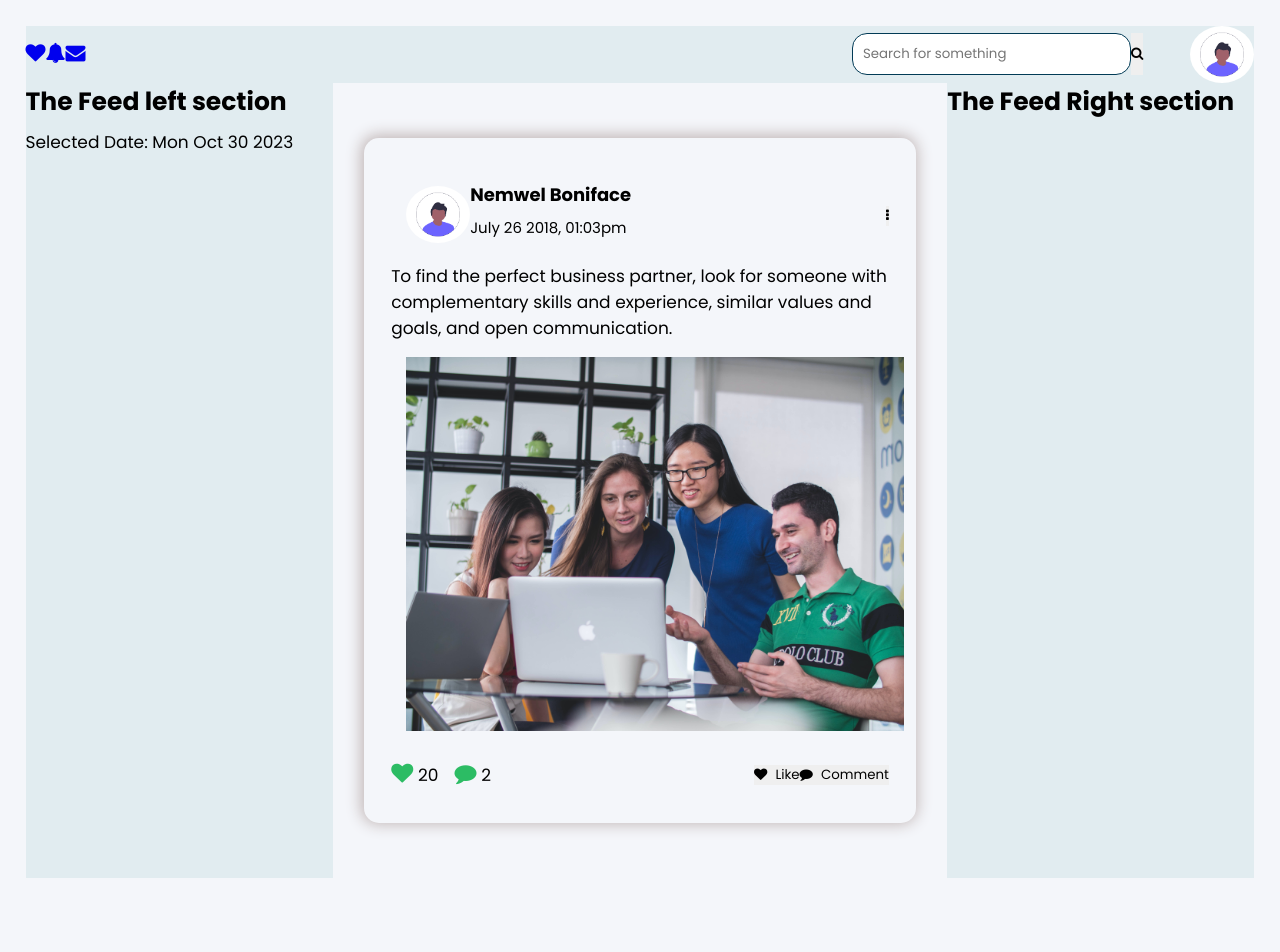
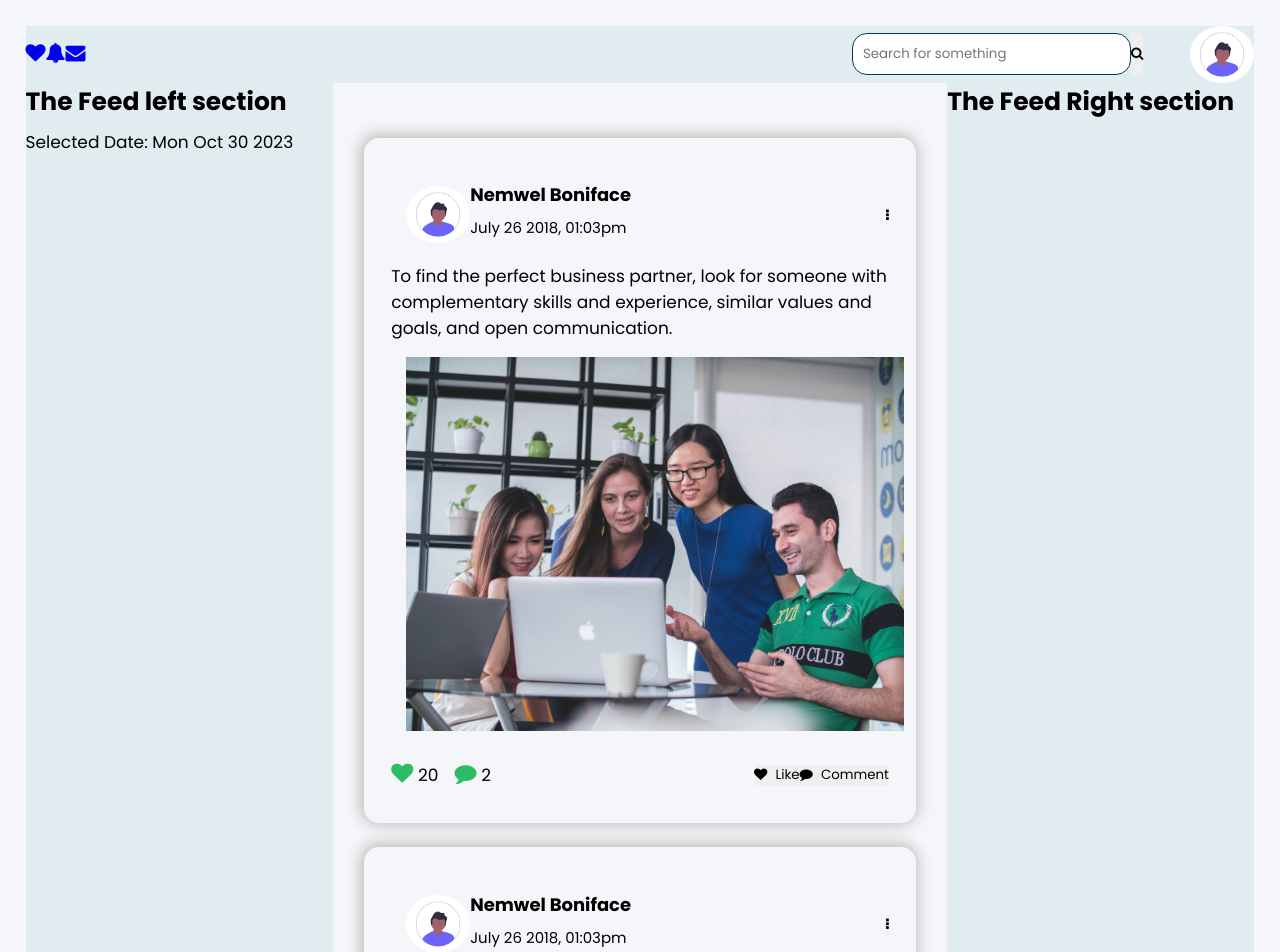
Before and after one commit to Nemwel-Boniface/entrepreneur_connect_fe, a React (Create React App) app: page /feed in a window 1280 px wide. Shown: the top 952 px of the page. Before the commit the page ends 904 px from the top, so only its background shows below. Built offline with nearby package versions, Linux system fonts and the light colour scheme.

Commit message:
Update included:   - Created dymmy post data to intend to use it in the post component to model when the details will be retrieved from the API   - Pass the post data to the post component via props

```diff
--- a/src/components/feed/Posts.js
+++ b/src/components/feed/Posts.js
@@ -1,10 +1,43 @@
 import React from "react";
 import Post from "./Post";
+import postImg1 from '../../images/aboutus/businesspeople.jpeg'
+import postImg2 from '../../images/aboutus/businesspeoplepose.jpeg'
 
 const Posts = () => {
+  const postsDetails = [
+    {
+      id: 1,
+      authorName: "Nemwel Boniface",
+      createdDate: "July 26 2018, 01:03pm",
+      postBody: "To find the perfect business partner, look for someone with complementary skills and experience, similar values and goals, and open communication.",
+      posyImage: postImg1,
+      postLikesCount: 20,
+      postCommentsCount: 2
+    },
+    {
+      id: 2,
+      authorName: "Chris Onsando",
+      createdDate: "March 26 2018, 05:43pm",
+      postBody: "To find the perfect business partner, look for someone with complementary skills and experience, similar values and goals, and open communication.",
+      posyImage: postImg2,
+      postLikesCount: 230,
+      postCommentsCount: 25
+    },
+    {
+      id: 3,
+      authorName: "John Doe",
+      createdDate: "May 26 2018, 02:23pm",
+      postBody: "To find the perfect business partner, look for someone with complementary skills and experience, similar values and goals, and open communication.",
+      posyImage: postImg1,
+      postLikesCount: 10,
+      postCommentsCount: 4
+    },
+  ]
   return (
     <article className="Posts">
-      <Post />
+      {postsDetails.map((post) => (
+          <Post key={post.id} post={post} />
+      ))}
     </article>
   )
 }
```
